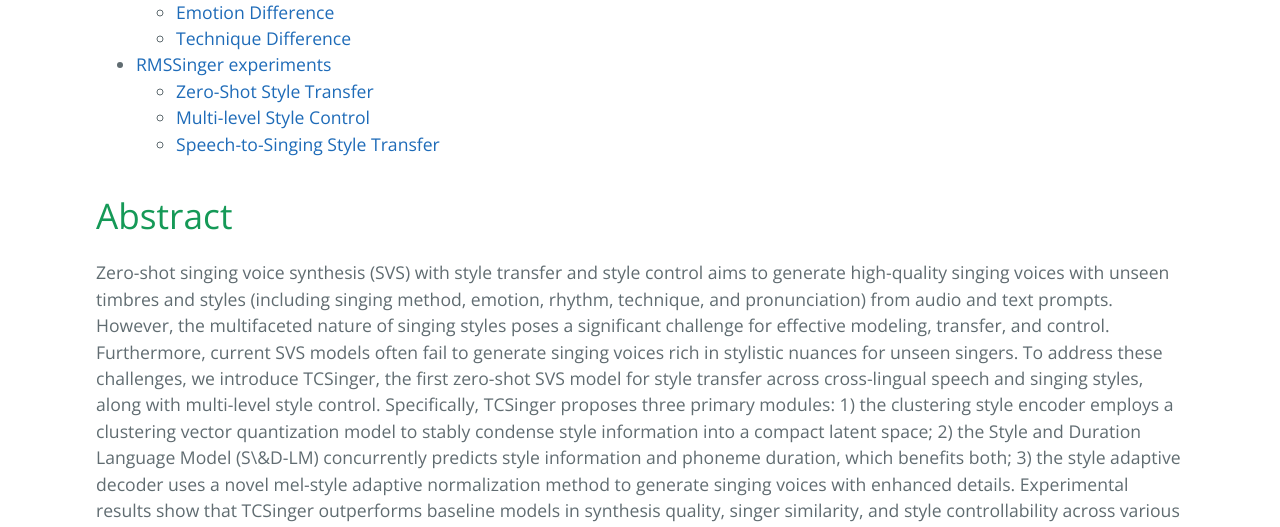
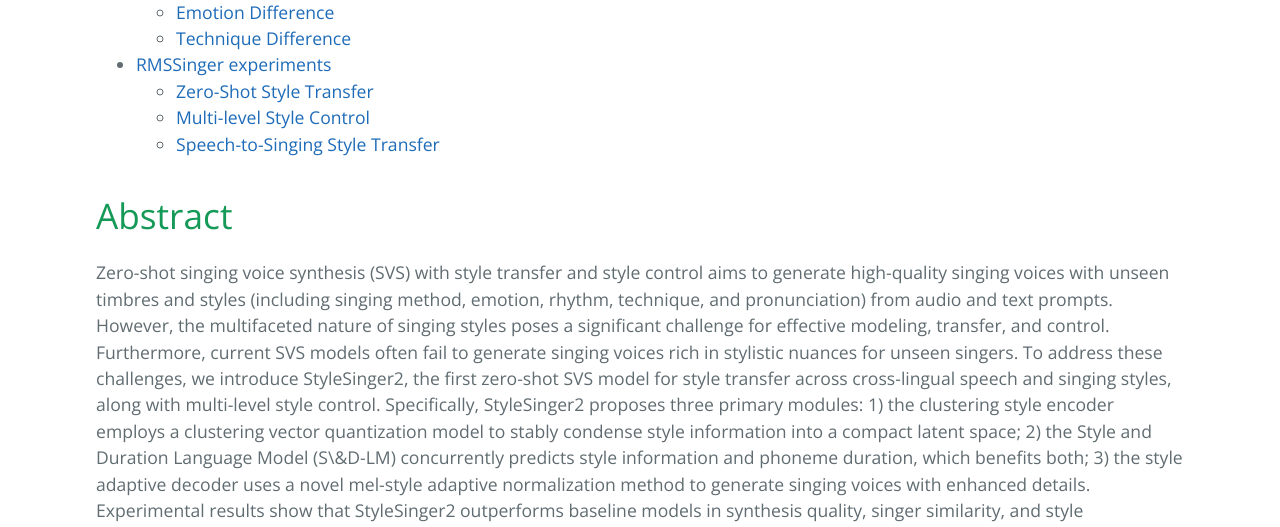
Before and after one commit to TCSinger/TCSinger.github.io, a Jekyll site: the page built from index.md, in a window 1280 px wide and 1400 px high, scrolled down 838 px. Shown: the top 527 px of the window. Built offline with Jekyll 4.4.1, drawn with Linux system fonts in a browser that asks for light colours; our own code applies the rules of GitHub Pages for plain Markdown files; the repository's description, which GitHub fills in, is left out; some of the changed text lies outside the part shown.

Commit message:
Update index.md

````diff
--- a/index.md
+++ b/index.md
@@ -5,7 +5,7 @@
 # Abstract
 
 Zero-shot singing voice synthesis (SVS) with style transfer and style control aims to generate high-quality singing voices with unseen timbres and styles (including singing method, emotion, rhythm, technique, and pronunciation) from audio and text prompts. However, the multifaceted nature of singing styles poses a significant challenge for effective modeling, transfer, and control.
-Furthermore, current SVS models often fail to generate singing voices rich in stylistic nuances for unseen singers. To address these challenges, we introduce TCSinger, the first zero-shot SVS model for style transfer across cross-lingual speech and singing styles, along with multi-level style control. Specifically, TCSinger proposes three primary modules: 1) the clustering style encoder employs a clustering vector quantization model to stably condense style information into a compact latent space; 2) the Style and Duration Language Model (S\&D-LM) concurrently predicts style information and phoneme duration, which benefits both; 3) the style adaptive decoder uses a novel mel-style adaptive normalization method to generate singing voices with enhanced details. Experimental results show that TCSinger outperforms baseline models in synthesis quality, singer similarity, and style controllability across various tasks, including zero-shot style transfer, multi-level style control, cross-lingual style transfer, and speech-to-singing style transfer.
+Furthermore, current SVS models often fail to generate singing voices rich in stylistic nuances for unseen singers. To address these challenges, we introduce StyleSinger2, the first zero-shot SVS model for style transfer across cross-lingual speech and singing styles, along with multi-level style control. Specifically, StyleSinger2 proposes three primary modules: 1) the clustering style encoder employs a clustering vector quantization model to stably condense style information into a compact latent space; 2) the Style and Duration Language Model (S\&D-LM) concurrently predicts style information and phoneme duration, which benefits both; 3) the style adaptive decoder uses a novel mel-style adaptive normalization method to generate singing voices with enhanced details. Experimental results show that StyleSinger2 outperforms baseline models in synthesis quality, singer similarity, and style controllability across various tasks, including zero-shot style transfer, multi-level style control, cross-lingual style transfer, and speech-to-singing style transfer.
 
 ![arch](./arch.jpg)
 
@@ -15,13 +15,9 @@
 
 ---
 
-**Dataset**: https://huggingface.co/datasets/TCSinger/TCSinger. For the dataset, we have included a portion of the dataset in the data attachment submitted with the paper. The complete version will be released once the paper is accepted.
-
----
-
 # Zero-Shot Style Transfer
 
-To assess the performance of TCSinger and baseline models in the zero-shot style transfer task, we randomly select samples with unseen singers from the test set as targets and different utterances from the same singers to form prompts.
+To assess the performance of StyleSinger2 and baseline models in the zero-shot style transfer task, we randomly select samples with unseen singers from the test set as targets and different utterances from the same singers to form prompts.
 
 1.Target Word: 又 站 在 你 家 的 门 口 我 们 重 复 沉 默
 
@@ -51,7 +47,7 @@
 		<th style='text-align: center'>YourTTS</th>
 			<th style='text-align: center'>Mega-TTS</th>
 			<th style='text-align: center'>StyleSinger</th>
-			<th style='text-align: center'>TCSinger</th>
+			<th style='text-align: center'>StyleSinger2</th>
 		</tr>
 	</thead>
 	<tbody>
@@ -93,7 +89,7 @@
 		<th style='text-align: center'>YourTTS</th>
 			<th style='text-align: center'>Mega-TTS</th>
 			<th style='text-align: center'>StyleSinger</th>
-			<th style='text-align: center'>TCSinger</th>
+			<th style='text-align: center'>StyleSinger2</th>
 		</tr>
 	</thead>
 	<tbody>
@@ -135,7 +131,7 @@
 		<th style='text-align: center'>YourTTS</th>
 			<th style='text-align: center'>Mega-TTS</th>
 			<th style='text-align: center'>StyleSinger</th>
-			<th style='text-align: center'>TCSinger</th>
+			<th style='text-align: center'>StyleSinger2</th>
 		</tr>
 	</thead>
 	<tbody>
@@ -177,7 +173,7 @@
 		<th style='text-align: center'>YourTTS</th>
 			<th style='text-align: center'>Mega-TTS</th>
 			<th style='text-align: center'>StyleSinger</th>
-			<th style='text-align: center'>TCSinger</th>
+			<th style='text-align: center'>StyleSinger2</th>
 		</tr>
 	</thead>
 	<tbody>
@@ -219,7 +215,7 @@
 		<th style='text-align: center'>YourTTS</th>
 			<th style='text-align: center'>Mega-TTS</th>
 			<th style='text-align: center'>StyleSinger</th>
-			<th style='text-align: center'>TCSinger</th>
+			<th style='text-align: center'>StyleSinger2</th>
 		</tr>
 	</thead>
 	<tbody>
@@ -260,7 +256,7 @@
 		<th style='text-align: center'>YourTTS</th>
 			<th style='text-align: center'>Mega-TTS</th>
 			<th style='text-align: center'>StyleSinger</th>
-			<th style='text-align: center'>TCSinger</th>
+			<th style='text-align: center'>StyleSinger2</th>
 		</tr>
 	</thead>
 	<tbody>
@@ -279,7 +275,7 @@
 # Multi-Level Style Control
 
 We add global and phoneme-level text embedding to each baseline model to enable style control.
-Then, we compare TCSinger using multi-level text prompts.
+Then, we compare StyleSinger2 using multi-level text prompts.
 We conduct both parallel and non-parallel experiments according to the target styles.
 For global styles, we specify singing methods (bel canto and pop) and emotions (happy and sad) for each test target.
 For phoneme-level styles, we select none, one or more specific techniques (mixed voice, falsetto, breathy, vibrato, glissando, and pharyngeal) for each phoneme of target content.
@@ -321,7 +317,7 @@
 		<th style='text-align: center'>YourTTS</th>
 			<th style='text-align: center'>Mega-TTS</th>
 			<th style='text-align: center'>StyleSinger</th>
-			<th style='text-align: center'>TCSinger</th>
+			<th style='text-align: center'>StyleSinger2</th>
 		</tr>
 	</thead>
 	<tbody>
@@ -368,7 +364,7 @@
 		<th style='text-align: center'>YourTTS</th>
 			<th style='text-align: center'>Mega-TTS</th>
 			<th style='text-align: center'>StyleSinger</th>
-			<th style='text-align: center'>TCSinger</th>
+			<th style='text-align: center'>StyleSinger2</th>
 		</tr>
 	</thead>
 	<tbody>
@@ -405,7 +401,7 @@
 		<th style='text-align: center'>YourTTS</th>
 			<th style='text-align: center'>Mega-TTS</th>
 			<th style='text-align: center'>StyleSinger</th>
-			<th style='text-align: center'>TCSinger</th>
+			<th style='text-align: center'>StyleSinger2</th>
 		</tr>
 	</thead>
 	<tbody>
@@ -439,7 +435,7 @@
 		<th style='text-align: center'>YourTTS</th>
 			<th style='text-align: center'>Mega-TTS</th>
 			<th style='text-align: center'>StyleSinger</th>
-			<th style='text-align: center'>TCSinger</th>
+			<th style='text-align: center'>StyleSinger2</th>
 		</tr>
 	</thead>
 	<tbody>
@@ -487,7 +483,7 @@
 		<th style='text-align: center'>YourTTS</th>
 			<th style='text-align: center'>Mega-TTS</th>
 			<th style='text-align: center'>StyleSinger</th>
-			<th style='text-align: center'>TCSinger</th>
+			<th style='text-align: center'>StyleSinger2</th>
 		</tr>
 	</thead>
 	<tbody>
@@ -529,7 +525,7 @@
 		<th style='text-align: center'>YourTTS</th>
 			<th style='text-align: center'>Mega-TTS</th>
 			<th style='text-align: center'>StyleSinger</th>
-			<th style='text-align: center'>TCSinger</th>
+			<th style='text-align: center'>StyleSinger2</th>
 		</tr>
 	</thead>
 	<tbody>
@@ -581,7 +577,7 @@
 		<th style='text-align: center'>YourTTS</th>
 			<th style='text-align: center'>Mega-TTS</th>
 			<th style='text-align: center'>StyleSinger</th>
-			<th style='text-align: center'>TCSinger</th>
+			<th style='text-align: center'>StyleSinger2</th>
 		</tr>
 	</thead>
 	<tbody>
@@ -623,7 +619,7 @@
 		<th style='text-align: center'>YourTTS</th>
 			<th style='text-align: center'>Mega-TTS</th>
 			<th style='text-align: center'>StyleSinger</th>
-			<th style='text-align: center'>TCSinger</th>
+			<th style='text-align: center'>StyleSinger2</th>
 		</tr>
 	</thead>
 	<tbody>
@@ -667,7 +663,7 @@
 		<th style='text-align: center'>YourTTS</th>
 			<th style='text-align: center'>Mega-TTS</th>
 			<th style='text-align: center'>StyleSinger</th>
-			<th style='text-align: center'>TCSinger</th>
+			<th style='text-align: center'>StyleSinger2</th>
 		</tr>
 	</thead>
 	<tbody>
@@ -707,7 +703,7 @@
 		<th style='text-align: center'>YourTTS</th>
 			<th style='text-align: center'>Mega-TTS</th>
 			<th style='text-align: center'>StyleSinger</th>
-			<th style='text-align: center'>TCSinger</th>
+			<th style='text-align: center'>StyleSinger2</th>
 		</tr>
 	</thead>
 	<tbody>
@@ -725,7 +721,7 @@
 
 # Ablation Study
 
-we undertake ablation studies to showcase the efficacy of various designs incorporated within TCSinger.
+we undertake ablation studies to showcase the efficacy of various designs incorporated within StyleSinger2.
 SAD denotes using the style adaptive decoder or only diffusion decoder, DM means using the duration model in S\&D-LM or using a simple duration predictor of Fastspeech2, and CVQ means using the CVQ model or VQ model in the clustering style encoder.
 
 1.Target Word: 我 的 背 脊 如 荒 丘 而 你 却 微 笑 摆 首 AP 把 它 当 成 整 个 宇 宙 你 与 太 阳 挥 手 也 同 海 鸥 问 候
@@ -751,7 +747,7 @@
 	<thead>
 		<tr>
 			<th style='text-align: center'>Gronud Truth</th>
-			<th style='text-align: center'>TCSinger</th>
+			<th style='text-align: center'>StyleSinger2</th>
 			<th style='text-align: center'>w/o SAD</th>
 			<th style='text-align: center'>w/o DM</th>
 			<th style='text-align: center'>w/o CVQ</th>
@@ -791,7 +787,7 @@
 	<thead>
 		<tr>
 			<th style='text-align: center'>Gronud Truth</th>
-			<th style='text-align: center'>TCSinger</th>
+			<th style='text-align: center'>StyleSinger2</th>
 			<th style='text-align: center'>w/o SAD</th>
 			<th style='text-align: center'>w/o DM</th>
 			<th style='text-align: center'>w/o CVQ</th>
@@ -861,13 +857,13 @@
 
 # Style Control Extended Experiments
 
-In these tests, we compare different text prompts to show TCSinger's controllability.
+In these tests, we compare different text prompts to show StyleSinger2's controllability.
 
 ## Emotion Difference
 
 Target Word: 东 汉 末 年 分 三 国 SP 烽 火 连 天 不 休
 
-Obviously, TCSinger can control different emotions.
+Obviously, StyleSinger2 can control different emotions.
 
 <table style='width: 40%;'>
 	<thead>
@@ -888,7 +884,7 @@
 
 Target Word: 为 了 爱 孤 军 奋 斗 AP 早 就 吃 够 了 爱 情 的 苦
 
-Obviously, TCSinger can control different techniques for each phoneme.
+Obviously, StyleSinger2 can control different techniques for each phoneme.
 
 1.Phoneme-Level Text Prompt (Technique Sequence):
 ```
@@ -900,7 +896,7 @@
 <table style='width: 20%;'>
 	<thead>
 		<tr>
-			<th style='text-align: center'>TCSinger</th>
+			<th style='text-align: center'>StyleSinger2</th>
 		</tr>
 	</thead>
 	<tbody>
@@ -920,7 +916,7 @@
 <table style='width: 20%;'>
 	<thead>
 		<tr>
-			<th style='text-align: center'>TCSinger</th>
+			<th style='text-align: center'>StyleSinger2</th>
 		</tr>
 	</thead>
 	<tbody>
@@ -940,7 +936,7 @@
  <table style='width: 20%;'>
 	<thead>
 		<tr>
-			<th style='text-align: center'>TCSinger</th>
+			<th style='text-align: center'>StyleSinger2</th>
 		</tr>
 	</thead>
 	<tbody>
@@ -960,7 +956,7 @@
  <table style='width: 20%;'>
 	<thead>
 		<tr>
-			<th style='text-align: center'>TCSinger</th>
+			<th style='text-align: center'>StyleSinger2</th>
 		</tr>
 	</thead>
 	<tbody>
@@ -982,7 +978,7 @@
 
 Prompt: AP 原 来 所 谓 爱 情 AP 是 这 模 样 AP 就 承 认 一 笑 倾 城 一 见 自 难 忘 AP
 
-TCSinger successfully transfers the timbre, and resonance in pop singing method, pronunciation, rhythm, and pitch transition style.
+StyleSinger2 successfully transfers the timbre, and resonance in pop singing method, pronunciation, rhythm, and pitch transition style.
 
 <table style='width: 80%;'>
 	<thead>
@@ -990,7 +986,7 @@
 			<th style='text-align: center'>Prompt</th>
 			<th style='text-align: center'>Ground Truth</th>
 			<th style='text-align: center'>RMSSinger</th>
-			<th style='text-align: center'>TCSinger</th>
+			<th style='text-align: center'>StyleSinger2</th>
 		</tr>
 	</thead>
 	<tbody>
@@ -1007,7 +1003,7 @@
 
 Prompt: 而 大 海 太 平 太 静 多 少 故 事 无 人 倾 听 AP 我 爱 地 中 海 的 天 晴
 
-TCSinger successfully transfers the timbre, and resonance in pop singing method, pronunciation, rhythm, and pitch transition style.
+StyleSinger2 successfully transfers the timbre, and resonance in pop singing method, pronunciation, rhythm, and pitch transition style.
 
 <table style='width: 80%;'>
 	<thead>
@@ -1015,7 +1011,7 @@
 			<th style='text-align: center'>Prompt</th>
 			<th style='text-align: center'>Ground Truth</th>
 			<th style='text-align: center'>RMSSinger</th>
-			<th style='text-align: center'>TCSinger</th>
+			<th style='text-align: center'>StyleSinger2</th>
 		</tr>
 	</thead>
 	<tbody>
@@ -1048,7 +1044,7 @@
 		<tr>
 			<th style='text-align: center'>Ground Truth</th>
 			<th style='text-align: center'>RMSSinger</th>
-			<th style='text-align: center'>TCSinger</th>
+			<th style='text-align: center'>StyleSinger2</th>
 		</tr>
 	</thead>
 	<tbody>
@@ -1078,7 +1074,7 @@
 		<tr>
 			<th style='text-align: center'>Ground Truth</th>
 			<th style='text-align: center'>RMSSinger</th>
-			<th style='text-align: center'>TCSinger</th>
+			<th style='text-align: center'>StyleSinger2</th>
 		</tr>
 	</thead>
 	<tbody>
@@ -1096,7 +1092,7 @@
 
 Prompt: city of stars
 
-TCSinger successfully transfers the timbre, pronunciation, pitch transition style, and rhythm.
+StyleSinger2 successfully transfers the timbre, pronunciation, pitch transition style, and rhythm.
 
 <table style='width: 80%;'>
 	<thead>
@@ -1104,7 +1100,7 @@
 			<th style='text-align: center'>Prompt</th>
 			<th style='text-align: center'>Ground Truth</th>
 			<th style='text-align: center'>RMSSinger</th>
-			<th style='text-align: center'>TCSinger</th>
+			<th style='text-align: center'>StyleSinger2</th>
 		</tr>
 	</thead>
 	<tbody>
@@ -1121,7 +1117,7 @@
 
 Prompt: yesterday you told me about the blue blue sky
 
-TCSinger successfully transfers the timbre, pronunciation, pitch transition style, and rhythm.
+StyleSinger2 successfully transfers the timbre, pronunciation, pitch transition style, and rhythm.
 
 <table style='width: 80%;'>
 	<thead>
@@ -1129,7 +1125,7 @@
 			<th style='text-align: center'>Prompt</th>
 			<th style='text-align: center'>Ground Truth</th>
 			<th style='text-align: center'>RMSSinger</th>
-			<th style='text-align: center'>TCSinger</th>
+			<th style='text-align: center'>StyleSinger2</th>
 		</tr>
 	</thead>
 	<tbody>
````
